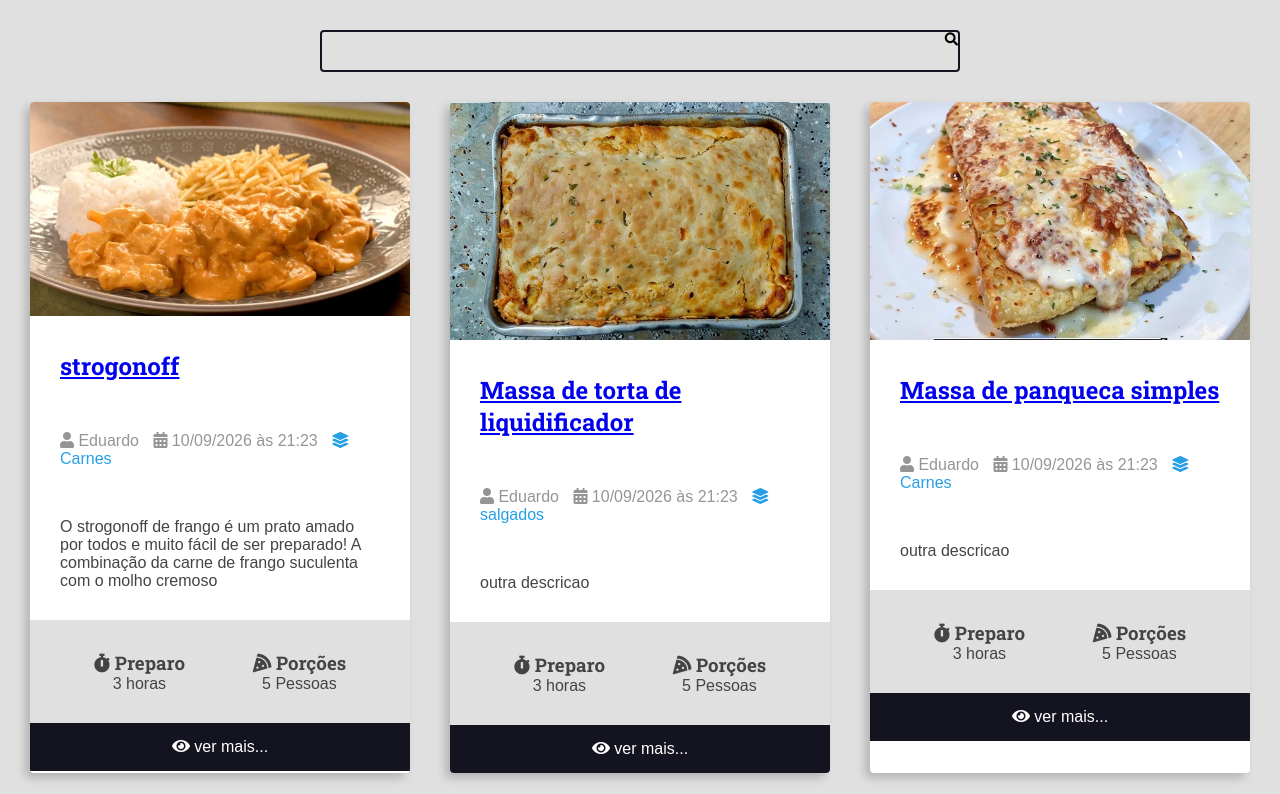
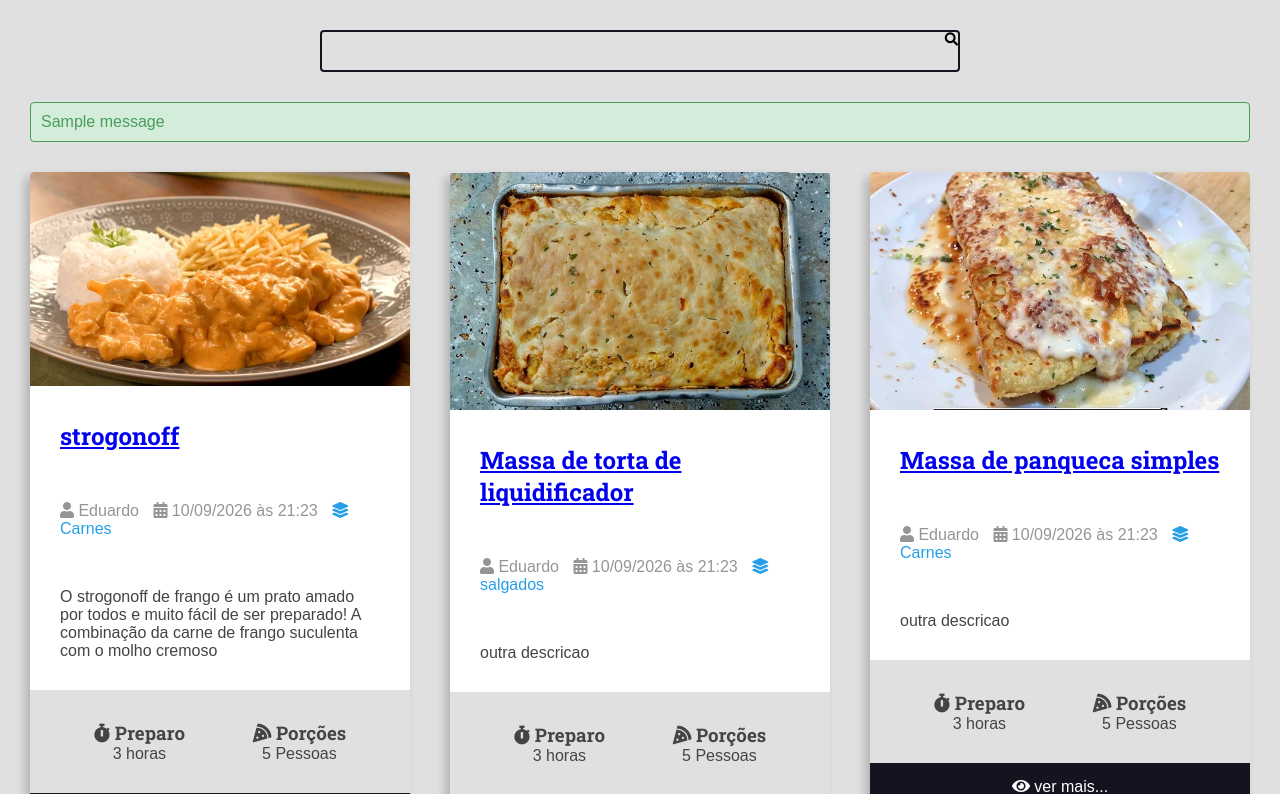
Before and after one commit to EduardoFelipeCosta/CursoDjango, a Django app: page / in a window 1280 px wide. Shown: the part 113-907 px from the top of the page. Run offline with Django 5.2, Linux system fonts and the light colour scheme; data comes from the database, SQL or seed files in the repository; one stand-in notice (Sample message) is shown; some web fonts are replaced.

Commit message:
messages-containers

```diff
--- a/base_static/recipes/css/style.css
+++ b/base_static/recipes/css/style.css
@@ -280,3 +280,56 @@ h6 {
 .pagination .page-current{
     background: var(--color-error-dark);
 }
+
+
+/* Messages */
+
+.messages-container{
+    display: flex;
+    flex-flow: column nowrap;
+    gap: calc(var(--spacing-gutter-medium)/ 2) ;
+}
+
+.message {
+  padding: 1rem;
+  border-radius: 4px;
+  border: 1px solid var(--color-dark-text);
+  background: var(--color-gray-2);
+  color: var(--color-dark-text);
+}
+
+.message-error {
+  border: 1px solid var(--color-error-dark);
+  background: var(--color-error-light);
+  color: var(--color-error-dark);
+}
+
+.message-success {
+  border: 1px solid var(--color-success-dark);
+  background: var(--color-success-light);
+  color: var(--color-success-dark);
+}
+
+.message-warning {
+  border: 1px solid var(--color-warning-dark);
+  background: var(--color-warning-light);
+  color: var(--color-warning-dark);
+}
+
+.message-alert {
+  border: 1px solid var(--color-alert-dark);
+  background: var(--color-alert-light);
+  color: var(--color-alert-dark);
+}
+
+.message-info {
+  border: 1px solid var(--color-info-dark);
+  background: var(--color-info-light);
+  color: var(--color-info-dark);
+}
+
+.message-debug {
+  border: 1px solid var(--color-debug-dark);
+  background: var(--color-debug-light);
+  color: var(--color-debug-dark);
+}
--- a/recipes/templates/recipes/pages/home.html
+++ b/recipes/templates/recipes/pages/home.html
@@ -1,9 +1,13 @@
-{%extends 'global/base.html'%}
+{% extends 'global/base.html' %}
 
 {% block title %}home | {% endblock title %}
-{%block content%}
+
+{% block content %}
+
+{% include "recipes/partials/messages.html" %}
+
 <div class="main-content main-content-list container">
-{% for recipe in recipes  %}
+{% for recipe in recipes %}
     {% include "recipes/partials/recipe.html" %}
 {% empty %}
     <div class="center m-y">
@@ -12,5 +16,4 @@
 {% endfor %}
 </div>
 
-
-{%endblock content%}
+{% endblock content %}
--- /dev/null
+++ b/recipes/templates/recipes/partials/messages.html
@@ -0,0 +1,9 @@
+{% if messages %}
+<div class="main-content center container messages-container">
+    {% for message in messages %}
+        <div class="message {{message.tags}}">
+            {{ message }}
+        </div>
+    {% endfor %}
+</div>
+{% endif %}
--- a/recipes/views.py
+++ b/recipes/views.py
@@ -4,6 +4,7 @@ from django.http import Http404
 from django.db.models import Q
 from django.core.paginator import Paginator
 from utils.pagination import make_pagination
+
 
 import os
 
@@ -14,6 +15,7 @@ def home(request):
     recipes = Recipe.objects.filter(
         is_published=True
     ).order_by('-id')
+
 
     page_obj, pagination_range = make_pagination(request, recipes, PER_PAGE)
 
@@ -63,6 +65,8 @@ def recipe(request, id):
     return render(request, 'recipes/pages/recipe-view.html', context)
 
 def search(request):
+
+
     search_term = request.GET.get('q', '').strip()
     if not search_term:
         raise Http404()
```
Also changed, not shown: project/settings.py (+9 -0 lines), recipes/static/recipes/css/style.css (+8 -0 lines).
